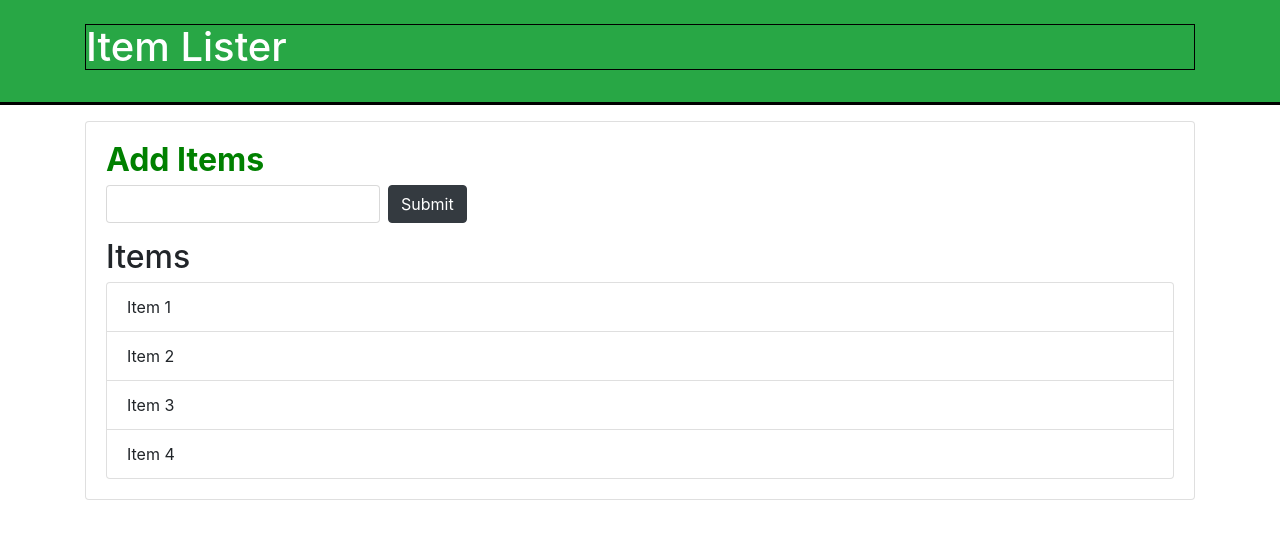
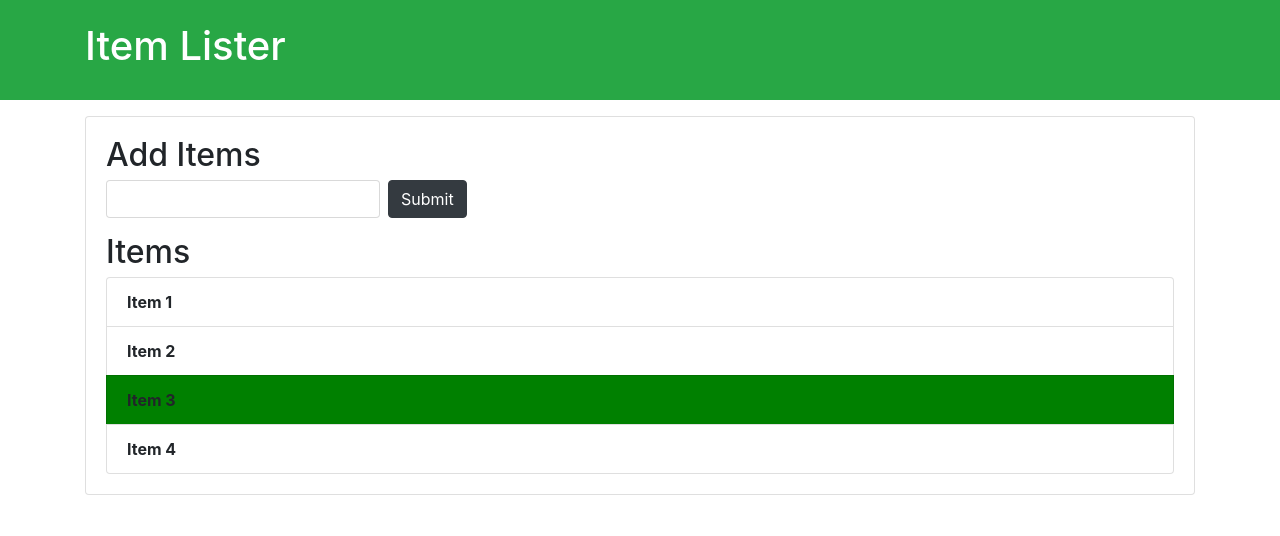
Before and after one commit to MEGAMINDSPARK/famous, a plain HTML site: page index.html in a window 1280 px wide. Drawn offline with nearby package versions, Linux system fonts and the light colour scheme.

Commit message:
Added green colour and all item bold

```diff
--- a/index.html
+++ b/index.html
@@ -1,22 +1,15 @@
 <!DOCTYPE html>
 <html lang="en">
+
 <head>
     <meta charset="UTF-8">
     <meta name="viewport" content="width=device-width, initial-scale=1.0">
     <meta http-equiv="X-UA-Compatible" content="ie=edge">
-  <link rel="stylesheet" href="https://maxcdn.bootstrapcdn.com/bootstrap/4.0.0-beta/css/bootstrap.min.css" integrity="sha384-/Y6pD6FV/Vv2HJnA6t+vslU6fwYXjCFtcEpHbNJ0lyAFsXTsjBbfaDjzALeQsN6M" crossorigin="anonymous">
+    <link rel="stylesheet" href="https://maxcdn.bootstrapcdn.com/bootstrap/4.0.0-beta/css/bootstrap.min.css"
+        integrity="sha384-/Y6pD6FV/Vv2HJnA6t+vslU6fwYXjCFtcEpHbNJ0lyAFsXTsjBbfaDjzALeQsN6M" crossorigin="anonymous">
     <title>Item Lister</title>
-  <style>
-  #itemadd{
-        font-weight: bold;
-        color: green;
-    }
+</head>
 
-    h1 {
-        border: 1px solid black;
-    }
-</style>
-</head>
 <body>
     <header id="main-header" class="bg-success text-white p-4 mb-3">
         <div class="container">
@@ -25,7 +18,7 @@
     </header>
     <div class="container">
         <div id="main" class="card card-body">
-    <h2 class="title" id="itemadd">Add Items</h2>
+            <h2 class="title">Add Items</h2>
             <form class="form-inline mb-3">
                 <input type="text" class="form-control mr-2">
                 <input type="submit" class="btn btn-dark" value="Submit">
@@ -39,12 +32,16 @@
             </ul>
         </div>
     </div>
+
 <script>
-    var headerTitle = document.getElementById('header-title');
-    var header = document.getElementById('main-header');
+var items = document.getElementsByClassName('list-group-item');
 
-    header.style.borderBottom = 'solid 3px #000'
+    items[2].style.backgroundColor = 'green';
+for(var i=0;i<items.length;i++){
+    items[i].style.fontWeight = 'bold';
+}
+
 </script>
+</body>
 
-</body>
 </html>
```
Lines whose indentation alone changed are shown as unchanged.
